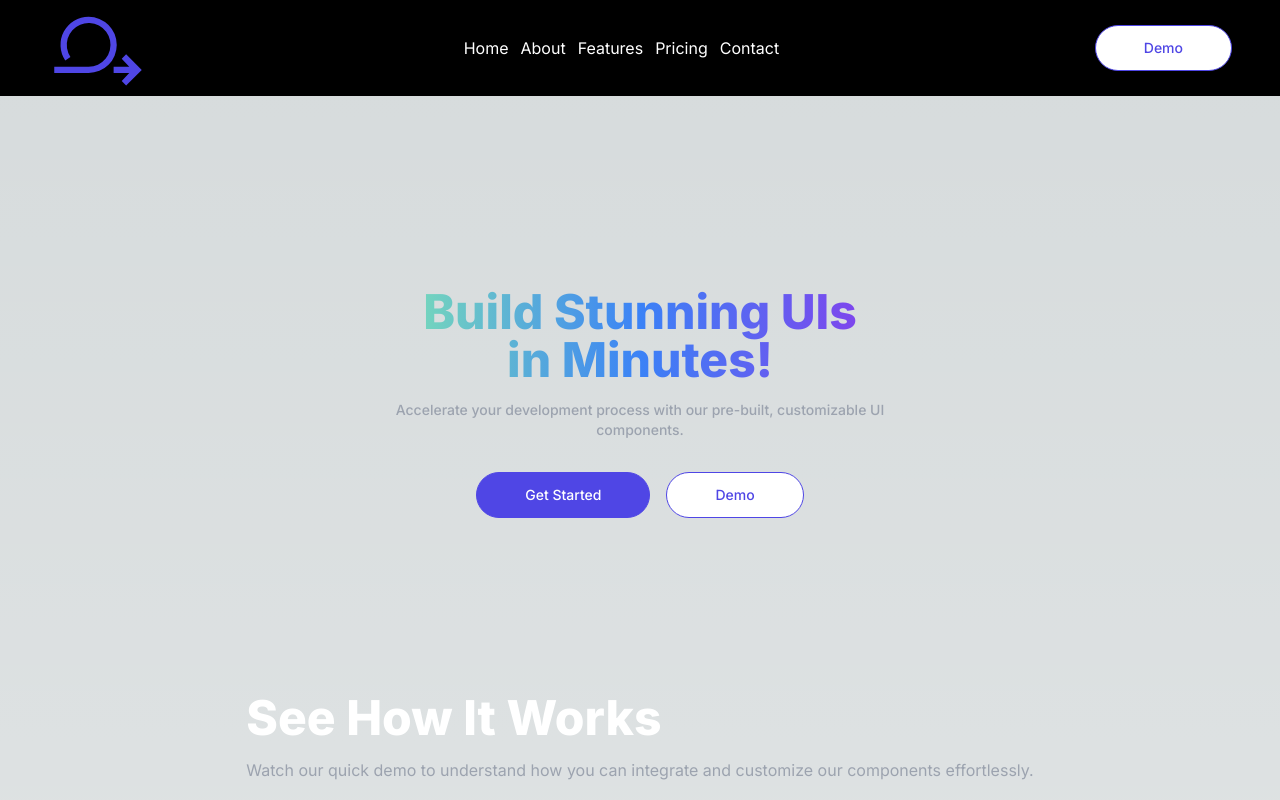
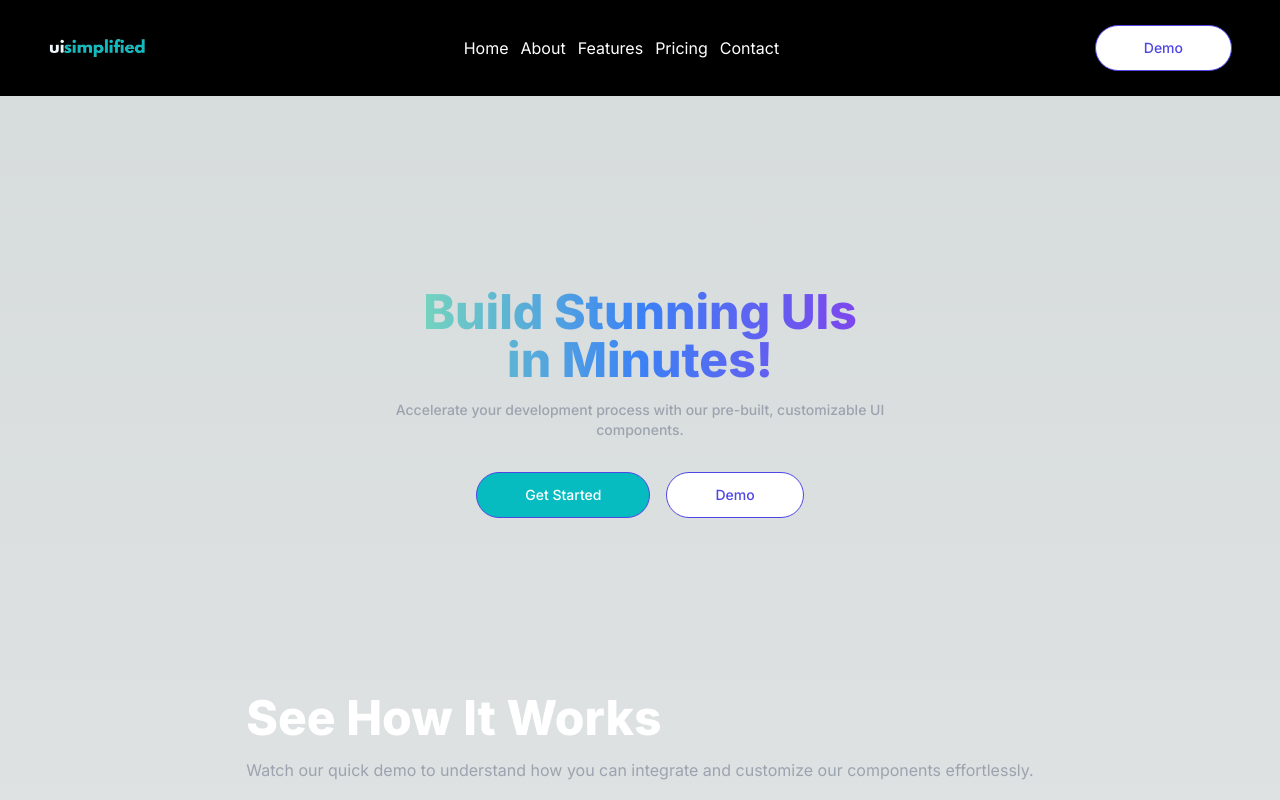
Before and after one commit to Trend20/UISimplified, a Next.js app: page / in a window 1280 px wide. Shown: the top 800 px of the page. Built offline with nearby package versions, Linux system fonts and the light colour scheme.

Commit message:
adding logo

```diff
--- a/components/GetStarted.tsx
+++ b/components/GetStarted.tsx
@@ -3,7 +3,7 @@ import Link from "next/link";
 const GetStarted = () => {
     return(
         <Link
-            className="block w-full rounded-full border border-indigo-600 bg-[#4F46E5FF] px-12 py-3 text-sm font-medium text-white hover:bg-transparent hover:text-white focus:outline-none focus:ring active:text-opacity-75 sm:w-auto"
+            className="block w-full rounded-full border border-indigo-600 bg-[#06bcc1] px-12 py-3 text-sm font-medium text-white hover:bg-transparent hover:text-white focus:outline-none focus:ring active:text-opacity-75 sm:w-auto"
             href={"/auth"}
         >
             Get Started
--- a/components/Logo.tsx
+++ b/components/Logo.tsx
@@ -5,7 +5,7 @@ const Logo = () => {
     return (
         <div className="md:flex md:items-center md:gap-12">
             <Link className="block text-teal-600" href="/">
-                <Image src={'/logo.svg'} alt={'logo'} width={100} height={100}/>
+                <Image src={'/icons/darkLogo.png'} alt={'logo'} width={100} height={100}/>
             </Link>
         </div>
     )
--- a/tailwind.config.ts
+++ b/tailwind.config.ts
@@ -8,11 +8,7 @@ const config: Config = {
   ],
   theme: {
     extend: {
-      backgroundImage: {
-        "gradient-radial": "radial-gradient(var(--tw-gradient-stops))",
-        "gradient-conic":
-          "conic-gradient(from 180deg at 50% 50%, var(--tw-gradient-stops))",
-      },
+
     },
   },
   plugins: [],
```
Also changed, not shown: public/icons/darkLogo.png (added), public/icons/lightLogo.png (added).
